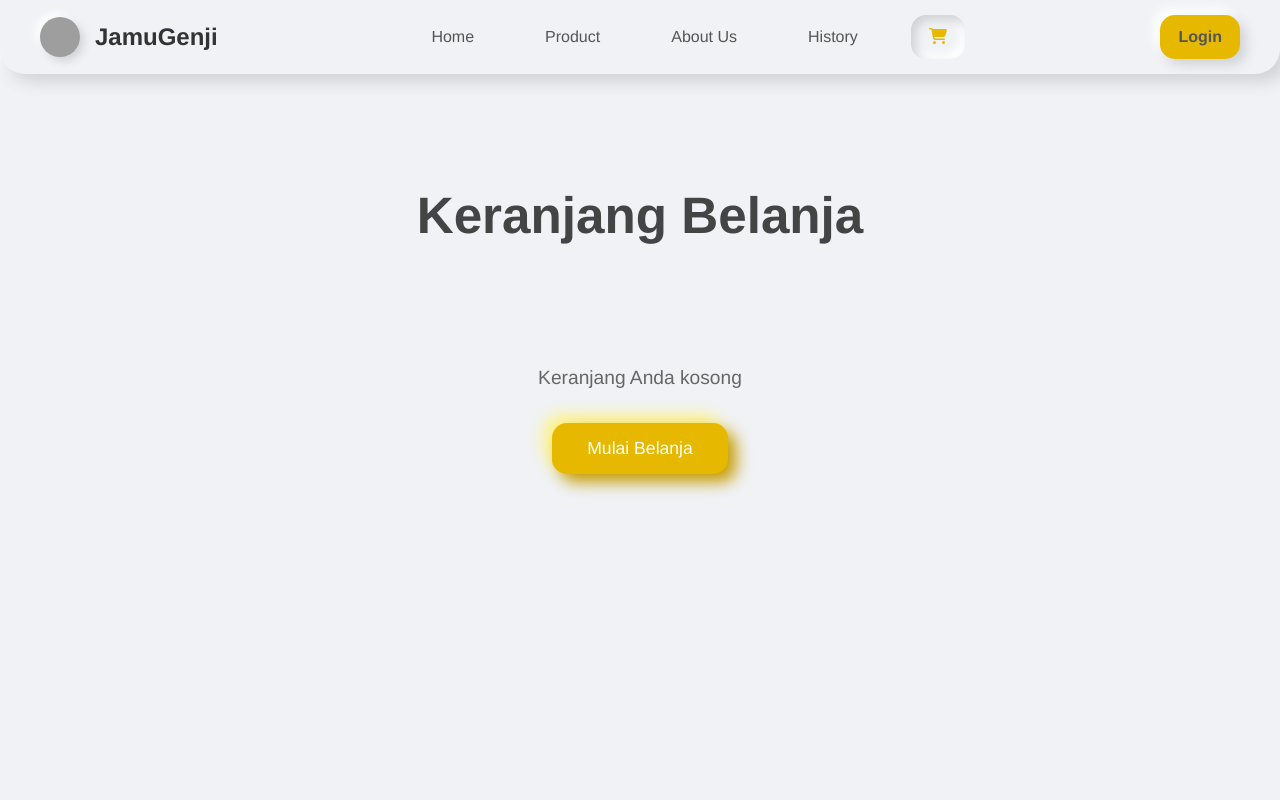
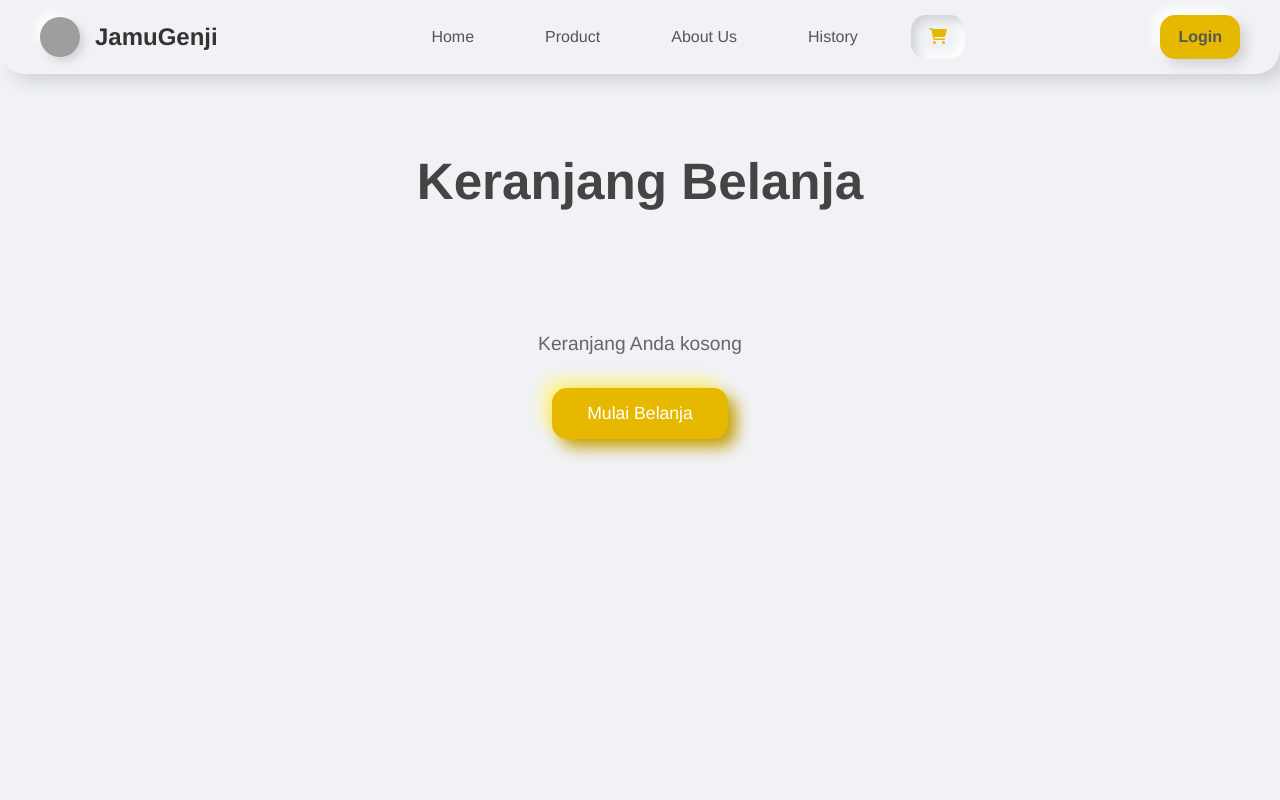
Before and after one commit to Ahmadpacenzein/ahmadzaini-uaspbk, a Vue app: page /keranjang in a window 1280 px wide. Shown: the top 800 px of the page. Built offline with nearby package versions, Linux system fonts and the light colour scheme; grey boxes are pictures that could not be loaded.

Commit message:
Enhance keranjang component: add scroll to top on mount, adjust padding and margins, improve button styles for better UI

```diff
--- a/src/views/keranjang.vue
+++ b/src/views/keranjang.vue
@@ -76,6 +76,10 @@ export default {
     const cartStore = useCartStore();
     return { cartStore };
   },
+  mounted() {
+    // Scroll to top when component is mounted
+    window.scrollTo(0, 0);
+  },
   methods: {
     goToHome() {
       this.$router.push('/');
@@ -103,16 +107,21 @@ export default {
 
 <style scoped>
 .keranjang-container {
-  padding: 40px;
+  padding: 20px 40px 40px 40px;
   background-color: #f0f2f5;
   min-height: 100vh;
+  margin-top: 0;
+  position: relative;
+  top: 0;
 }
 
 h1 {
   text-align: center;
+  margin-top: 0;
   margin-bottom: 40px;
   color: #444;
   font-weight: 600;
+  padding-top: 20px;
 }
 
 .empty-cart {
@@ -182,6 +191,7 @@ h1 {
   justify-content: center;
   font-weight: bold;
   background-color: #f0f2f5;
+  color: #333;
   box-shadow: 4px 4px 8px #d1d3d6, -4px -4px 8px #ffffff;
 }
 
@@ -208,8 +218,9 @@ h1 {
 }
 
 .btn-remove {
+  font-weight: bold;
   background-color: #ff6b6b;
-  color: white;
+  color: rgb(218, 0, 0);
   padding: 8px 16px;
   box-shadow: 4px 4px 8px #d1d3d6, -4px -4px 8px #ffffff;
 }
@@ -217,6 +228,7 @@ h1 {
 .btn-remove:hover {
   background-color: #ff5252;
   box-shadow: inset 2px 2px 4px rgba(0,0,0,0.2), inset -2px -2px 4px rgba(255,255,255,0.8);
+  color: #d1d3d6;
 }
 
 .cart-summary {
@@ -249,8 +261,10 @@ h1 {
 
 .btn-checkout {
   width: 100%;
-  background-color: #e6b800;
-  color: white;
+  font-weight: bold;
+  border-radius: 30px;
+  background-color: #6f6f6f;
+  color: rgb(0, 0, 0);
   font-size: 1.1em;
   padding: 15px;
   margin-top: 20px;
```
